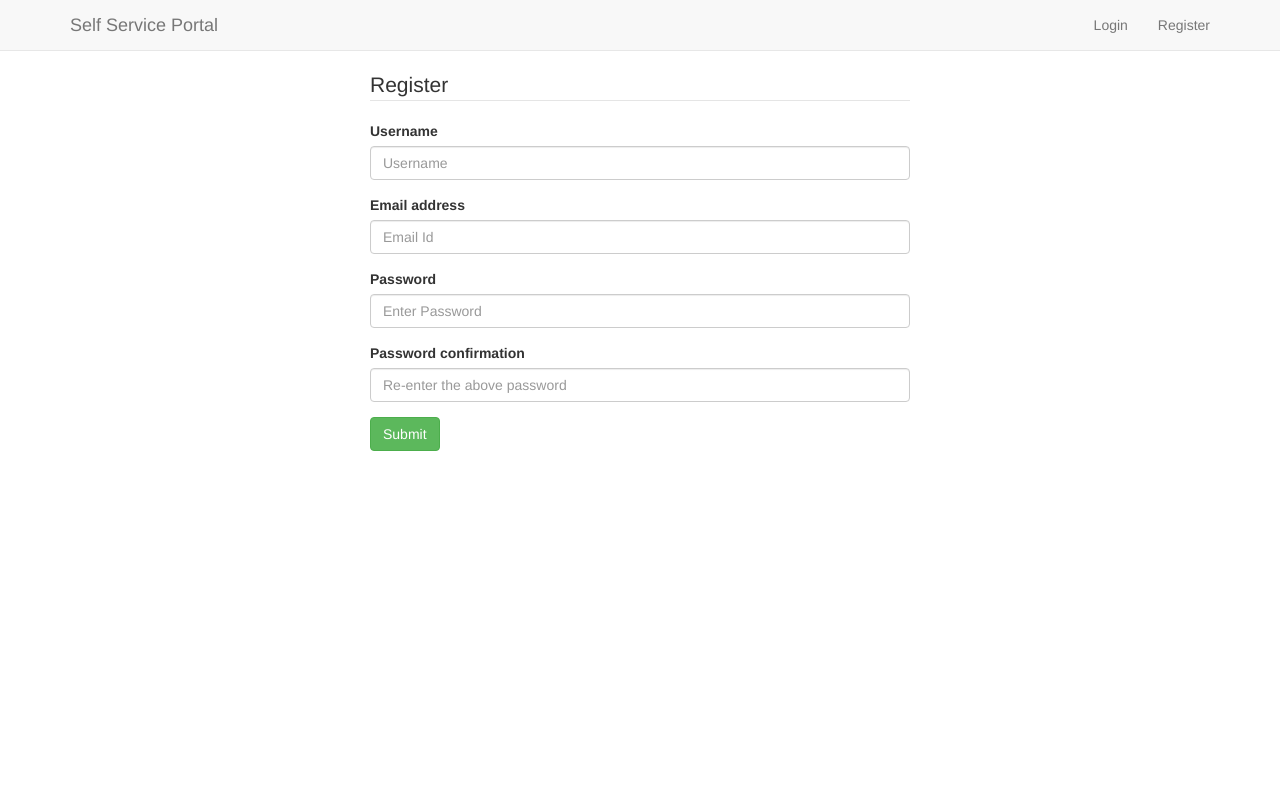
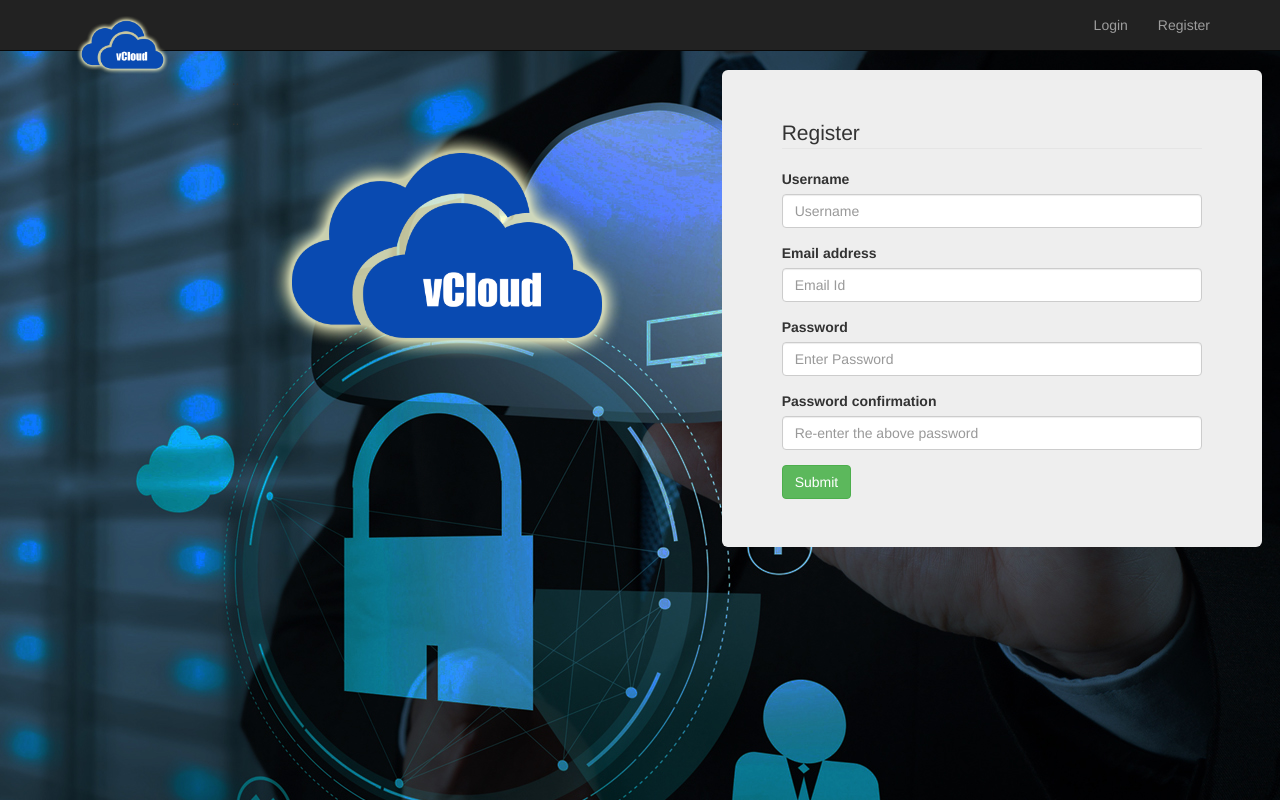
Before and after one commit to hemant19/SelfServicePortal, a Django app: template templates/signup.html in a window 1280 px wide. Run offline with Django 3.2, Linux system fonts and the light colour scheme; the template is opened without the code that fills it: values that come from a table or form of the project are taken from there, others are empty; parts of the project's set-up code (start-up, migrations or seed data) failed here and were passed over; some libraries are stand-ins or nearby versions.

Commit message:
Change the css added images

```diff
--- a/templates/base.html
+++ b/templates/base.html
@@ -5,7 +5,7 @@
     <meta http-equiv="X-UA-Compatible" content="IE=edge">
     <meta name="viewport" content="width=device-width, initial-scale=1">
     <!-- The above 3 meta tags *must* come first in the head; any other head content must come *after* these tags -->
-    <title>{{ name }}</title>
+    <title>vCloud-Self Service Portal</title>
 
     <!-- Bootstrap -->
     <link href="/static/css/bootstrap.min.css" rel="stylesheet">
@@ -43,13 +43,15 @@
 
     </style>
 </head>
-<body>
-
+{% block bg_body %}
+    <body background="/static/images/bgcloud.jpg">
+{% endblock %}
 <!-- Fixed navbar -->
-<nav class="navbar navbar-default navbar-fixed-top">
+<nav class="navbar navbar-inverse navbar-fixed-top">
     <div class="container">
         <div class="navbar-header">
-            <a class="navbar-brand" href="/">Self Service Portal</a>
+            <a class="navbar-brand" href="/"><img alt="Brand" src="/static/images/vCloud_glow.png" height="60"
+                                                  width="105"></a>
         </div>
         <div id="navbar" class="navbar-collapse collapse">
             <ul class="nav navbar-nav navbar-right">
--- a/templates/dashboard_base.html
+++ b/templates/dashboard_base.html
@@ -1,4 +1,8 @@
 {% extends 'base.html' %}
+
+{% block bg_body %}
+    <body background="/static/images/Cloudy-Day-Simple.png">
+{% endblock %}
 
 {% block sidebar %}
 
@@ -95,7 +99,7 @@
     </style>
     <div class="container-fluid">
         <div class="row">
-            <div class="col-sm-3 col-md-2 sidebar">
+            <div class="col-sm-3 col-md-2 sidebar" style="background-color: #222;border-color: #080808;">
                 <ul class="nav nav-sidebar">
                     <li><a href="/viewvms">View Instances</a></li>
                     <li><a href="/createvm">Create an Instance</a></li>
--- a/templates/signup.html
+++ b/templates/signup.html
@@ -1,8 +1,21 @@
 {% extends 'base.html' %}
 
 {% block content %}
-    <div class="container">
-        <div id="registration" class="col-md-6 col-md-offset-3" >
+
+    <div class="col-md-10 col-md-offset-1">
+
+        <div class="container">
+
+            <div class="col-md-4 col-md-offset-1">
+                <div class="row">..</div>
+                <div class="row">..</div>
+                <div class="row">..</div>
+
+                <img src="/static/images/vCloud_glow.png" height="233" width="400">
+            </div>
+
+            <div id="registration" class="col-md-6 col-md-offset-1  ">
+                <div class="jumbotron">
             <form method="POST" action="">{% csrf_token %}
                 <fieldset>
                     <legend>Register</legend>
@@ -36,6 +49,8 @@
                 </fieldset>
             </form>
         </div>
+            </div>
+        </div>
     </div>
 
 {% endblock %}
--- a/templates/thankyou.html
+++ b/templates/thankyou.html
@@ -1,5 +1,6 @@
 {% extends 'base.html' %}
 
 {% block content %}
-    <h1> Thank you for joining </h1>
+    <h1><font color="white">Thank you!</font></h1>
+    </div>
 {% endblock %}
```
Also changed, not shown: templates/login.html (+7 -1 lines), static/images/Cloudy-Day-Simple.png (added), static/images/bgcloud.jpg (added), static/images/cloud.jpg (added), static/images/vCloud.png (added), static/images/vCloud_glow.png (added).
